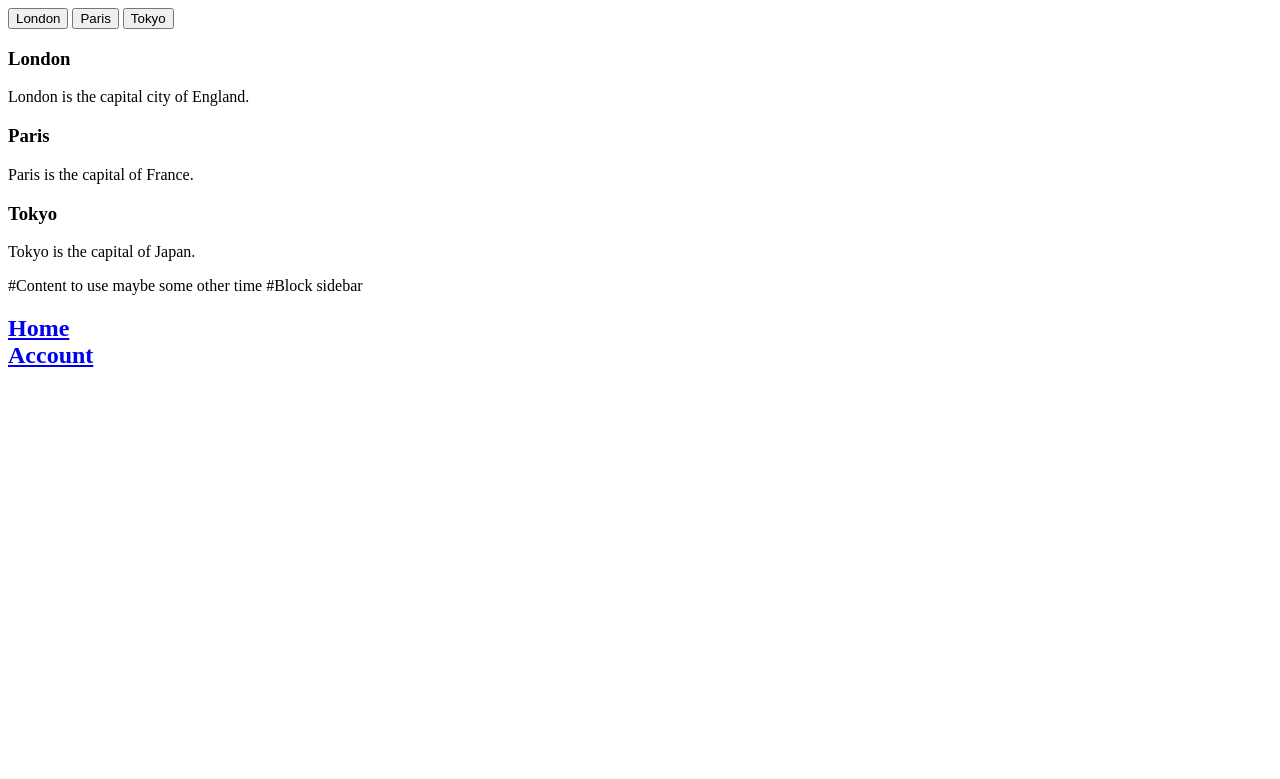
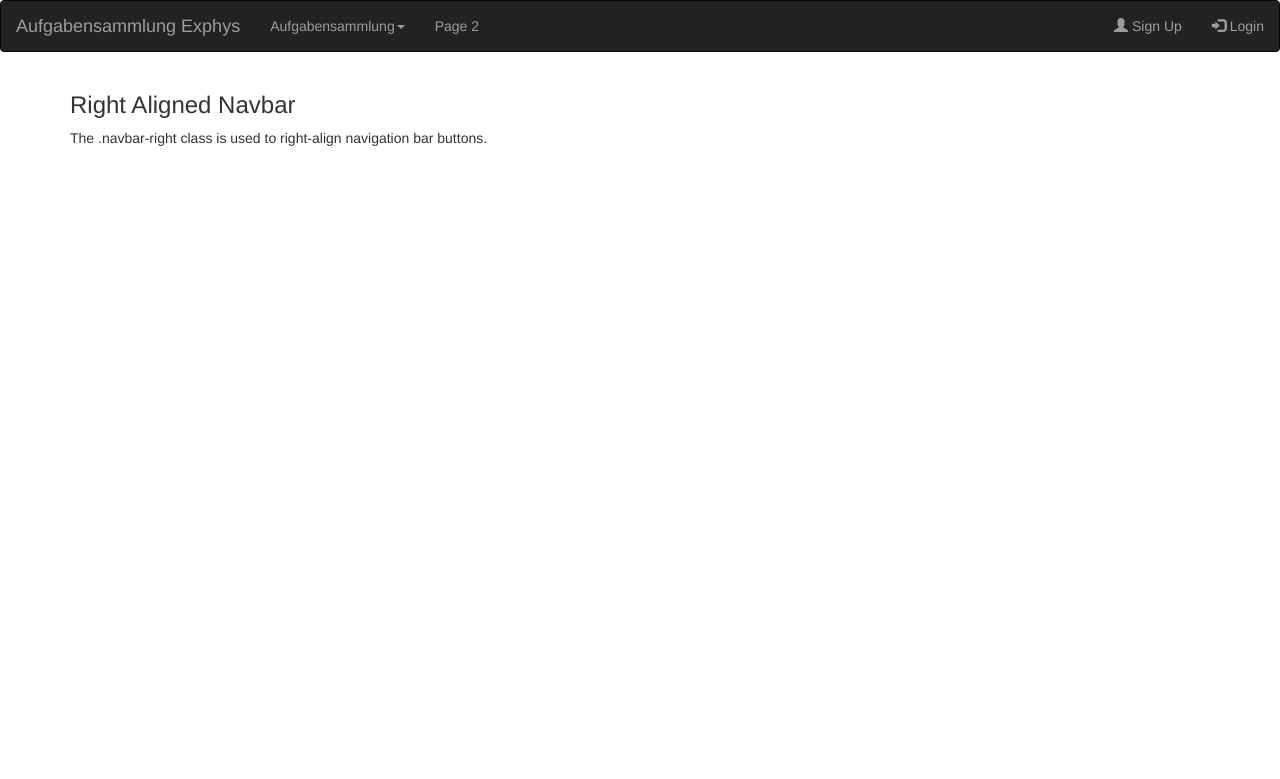
Before and after one commit to RiaRosenauer/physicsexams, a Django app: page / in a window 1280 px wide. Shown: the top 779 px of the page. Run offline with Django 3.2, Linux system fonts and the light colour scheme; some libraries are stand-ins or nearby versions.

Commit message:
naviation bar

```diff
--- a/FSapp/templates/FSapp/home.html
+++ b/FSapp/templates/FSapp/home.html
@@ -1,38 +1,41 @@
-<div class="tab">
-    <button class="tablinks" onclick="openCity(event, 'London')">London</button>
-    <button class="tablinks" onclick="openCity(event, 'Paris')">Paris</button>
-    <button class="tablinks" onclick="openCity(event, 'Tokyo')">Tokyo</button>
+<!DOCTYPE html>
+<html lang="en">
+<head>
+  <title>Bootstrap Example</title>
+  <meta charset="utf-8">
+  <meta name="viewport" content="width=device-width, initial-scale=1">
+  <link rel="stylesheet" href="https://maxcdn.bootstrapcdn.com/bootstrap/3.4.1/css/bootstrap.min.css">
+  <script src="https://ajax.googleapis.com/ajax/libs/jquery/3.5.1/jquery.min.js"></script>
+  <script src="https://maxcdn.bootstrapcdn.com/bootstrap/3.4.1/js/bootstrap.min.js"></script>
+</head>
+<body>
+
+<nav class="navbar navbar-inverse">
+  <div class="container-fluid">
+    <div class="navbar-header">
+      <a class="navbar-brand" href="#">Aufgabensammlung Exphys</a>
+    </div>
+    <ul class="nav navbar-nav">
+    <li class="dropdown"><a class="dropdown-toggle" data-toggle="dropdown" href="#">Aufgabensammlung<span class="caret"></span></a>
+        <ul class="dropdown-menu">
+            <li><a href="#">ExPhys1</a></li>
+            <li><a href="#">ExPhys2</a></li>
+            <li><a href="#">ExPhys3</a></li>
+        </ul>
+        </li>
+      <li><a href="#">Page 2</a></li>
+    </ul>
+    <ul class="nav navbar-nav navbar-right">
+      <li><a href="#"><span class="glyphicon glyphicon-user"></span> Sign Up</a></li>
+      <li><a href="#"><span class="glyphicon glyphicon-log-in"></span> Login</a></li>
+    </ul>
   </div>
+</nav>
 
-  <div id="London" class="tabcontent">
-    <h3>London</h3>
-    <p>London is the capital city of England.</p>
-  </div>
+<div class="container">
+  <h3>Right Aligned Navbar</h3>
+  <p>The .navbar-right class is used to right-align navigation bar buttons.</p>
+</div>
 
-  <div id="Paris" class="tabcontent">
-    <h3>Paris</h3>
-    <p>Paris is the capital of France.</p>
-  </div>
-
-  <div id="Tokyo" class="tabcontent">
-    <h3>Tokyo</h3>
-    <p>Tokyo is the capital of Japan.</p>
-  </div>
-
-
- #Content to use maybe some other time
-#Block sidebar
-<div class=" w3-block" style="width:25%">
-    <h2>
-    <a href="/" class="w3-sidebar w3-bar-item w3-button">Home</a>
-    <br>
-
-    <a href="/" class="w3-bar-item w3-button">Account</a>
-
-</h2>
-
-  </div>
-
-  <div style="margin-left:25%">
-
-  </div>
+</body>
+</html>
```
